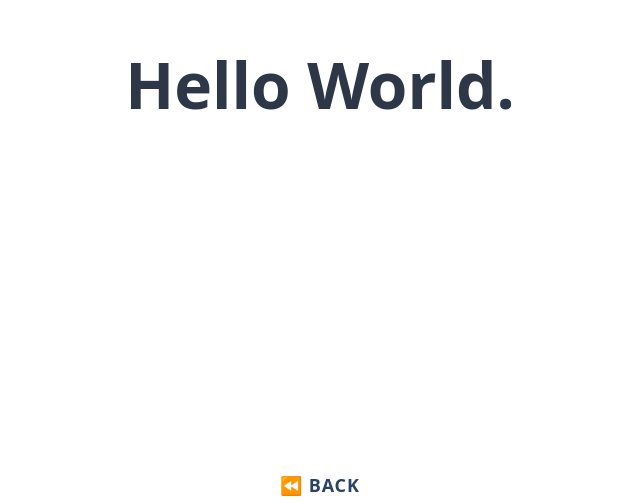
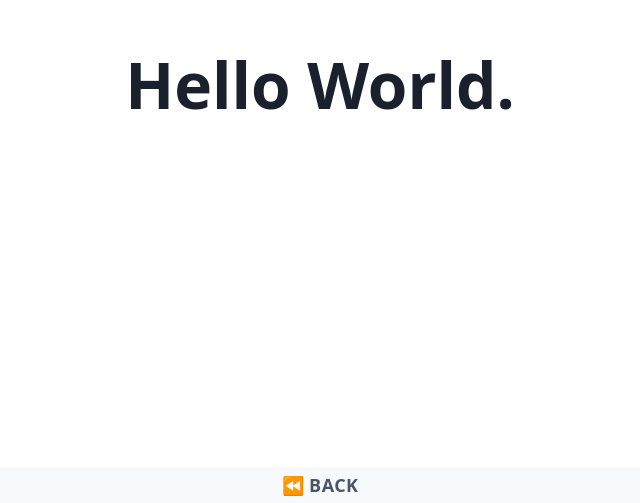
Before and after one commit to pauloelias/tailwind-playground, a website: page src/_skeleton/index.html in a window 1280 px wide. Shown: the part 297-800 px from the top of the page, without its empty margins (320-960 px from the left). Drawn offline with nearby package versions, Linux system fonts and the light colour scheme; files that its build step writes are made by us from their sources.

Commit message:
Finish landing page styling

```diff
--- a/src/_skeleton/index.html
+++ b/src/_skeleton/index.html
@@ -13,14 +13,14 @@
   </head>
   <body class="min-h-screen">
     <div id="app" class="w-screen flex items-center justify-center">
-      <h1 class="text-6xl text-gray-800 font-semibold">Hello World.</h1>
+      <h1 class="text-6xl text-gray-900 font-semibold">Hello World.</h1>
     </div>
     <footer
-      class="w-screen flex items-center justify-center text-lg font-semibold uppercase text-blue-900"
+      class="w-screen flex items-center justify-center text-gray-700 bg-gray-100"
     >
       <a
         href="/src"
-        class="inline-block leading-loose tracking-wider no-underline"
+        class="block text-lg font-semibold uppercase leading-loose tracking-wide no-underline"
         >⏪ Back</a
       >
     </footer>
```
